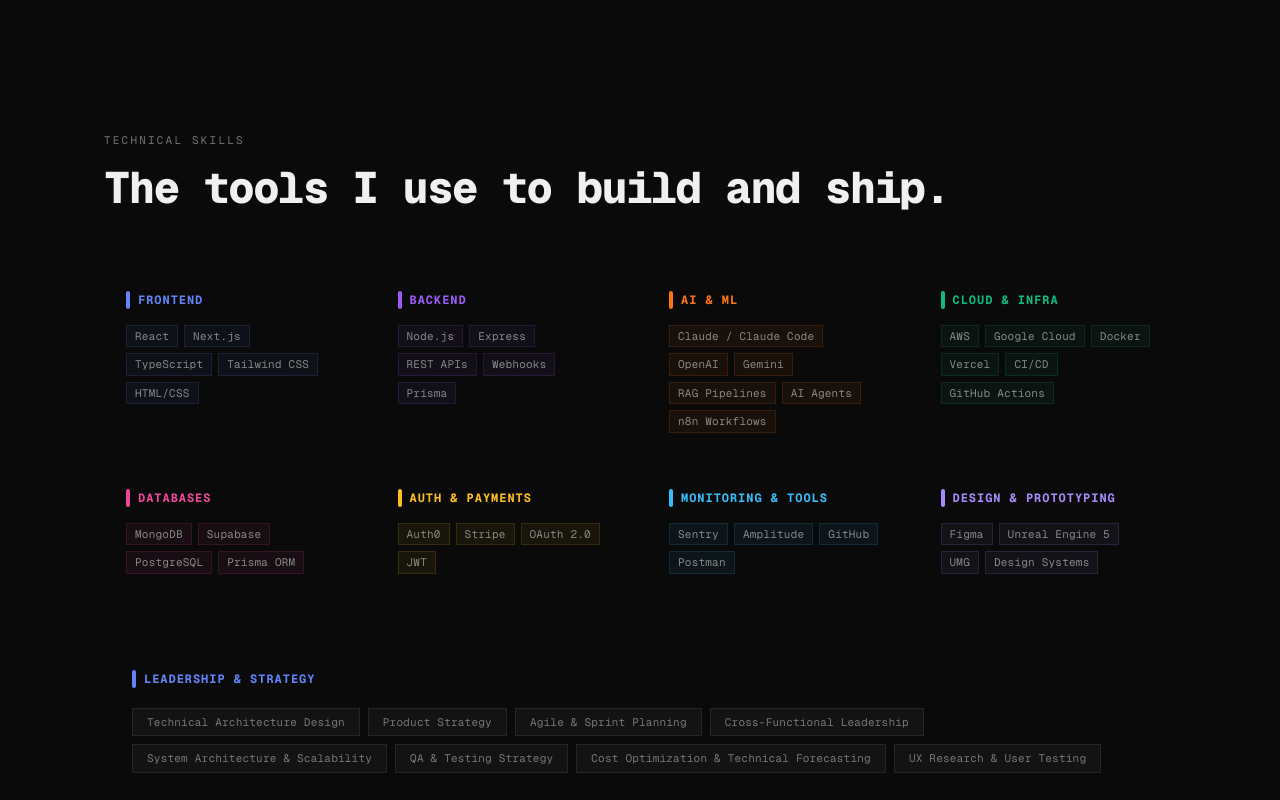
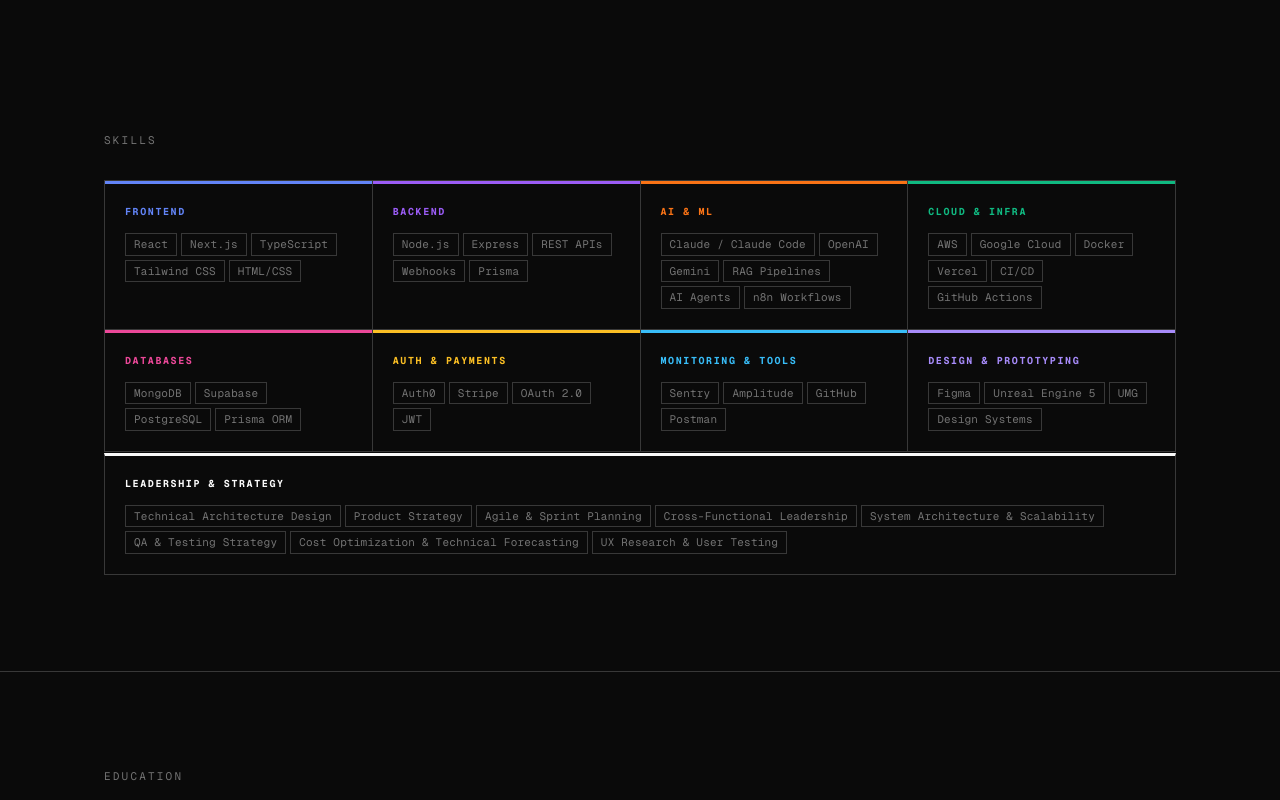
Before and after one commit to Khemby/portfolio, a Next.js app: page / in a window 1280 px wide. Shown: the part 5360-6160 px from the top of the page. Built offline with nearby package versions, Linux system fonts and the light colour scheme.

Commit message:
feat: restyle skills — flat cards, colored top border accents

```diff
--- a/app/components/Skills.tsx
+++ b/app/components/Skills.tsx
@@ -1,51 +1,12 @@
 const skillCategories = [
-  {
-    label: "Frontend",
-    color: "#6284f7",
-    skills: ["React", "Next.js", "TypeScript", "Tailwind CSS", "HTML/CSS"],
-  },
-  {
-    label: "Backend",
-    color: "#9b5cf6",
-    skills: ["Node.js", "Express", "REST APIs", "Webhooks", "Prisma"],
-  },
-  {
-    label: "AI & ML",
-    color: "#f97316",
-    skills: [
-      "Claude / Claude Code",
-      "OpenAI",
-      "Gemini",
-      "RAG Pipelines",
-      "AI Agents",
-      "n8n Workflows",
-    ],
-  },
-  {
-    label: "Cloud & Infra",
-    color: "#10b981",
-    skills: ["AWS", "Google Cloud", "Docker", "Vercel", "CI/CD", "GitHub Actions"],
-  },
-  {
-    label: "Databases",
-    color: "#ec4899",
-    skills: ["MongoDB", "Supabase", "PostgreSQL", "Prisma ORM"],
-  },
-  {
-    label: "Auth & Payments",
-    color: "#fbbf24",
-    skills: ["Auth0", "Stripe", "OAuth 2.0", "JWT"],
-  },
-  {
-    label: "Monitoring & Tools",
-    color: "#38bdf8",
-    skills: ["Sentry", "Amplitude", "GitHub", "Postman"],
-  },
-  {
-    label: "Design & Prototyping",
-    color: "#a78bfa",
-    skills: ["Figma", "Unreal Engine 5", "UMG", "Design Systems"],
-  },
+  { label: "Frontend", color: "#6284f7", skills: ["React", "Next.js", "TypeScript", "Tailwind CSS", "HTML/CSS"] },
+  { label: "Backend", color: "#9b5cf6", skills: ["Node.js", "Express", "REST APIs", "Webhooks", "Prisma"] },
+  { label: "AI & ML", color: "#f97316", skills: ["Claude / Claude Code", "OpenAI", "Gemini", "RAG Pipelines", "AI Agents", "n8n Workflows"] },
+  { label: "Cloud & Infra", color: "#10b981", skills: ["AWS", "Google Cloud", "Docker", "Vercel", "CI/CD", "GitHub Actions"] },
+  { label: "Databases", color: "#ec4899", skills: ["MongoDB", "Supabase", "PostgreSQL", "Prisma ORM"] },
+  { label: "Auth & Payments", color: "#fbbf24", skills: ["Auth0", "Stripe", "OAuth 2.0", "JWT"] },
+  { label: "Monitoring & Tools", color: "#38bdf8", skills: ["Sentry", "Amplitude", "GitHub", "Postman"] },
+  { label: "Design & Prototyping", color: "#a78bfa", skills: ["Figma", "Unreal Engine 5", "UMG", "Design Systems"] },
 ];
 
 const leadershipSkills = [
@@ -61,143 +22,75 @@
 
 export default function Skills() {
   return (
-    <section id="skills">
+    <section id="skills" style={{ background: "#0a0a0a", borderBottom: "1px solid #383838" }}>
       <div className="section">
-        {/* Header */}
-        <div style={{ marginBottom: 56 }}>
-          <div className="section-label" style={{ marginBottom: 16 }}>
-            Technical Skills
-          </div>
-          <h2
-            style={{
-              fontSize: "clamp(28px, 4vw, 44px)",
-              fontWeight: 800,
-              letterSpacing: "-0.035em",
-              color: "#f0f0f2",
-              lineHeight: 1.1,
-            }}
-          >
-            The tools I use to{" "}
-            <span className="gradient-text">build and ship.</span>
-          </h2>
-        </div>
+        <div className="section-label">Skills</div>
 
-        {/* Technical skill grid */}
+        {/* Category grid */}
         <div
           style={{
             display: "grid",
-            gridTemplateColumns: "repeat(auto-fill, minmax(220px, 1fr))",
-            gap: 14,
-            marginBottom: 48,
+            gridTemplateColumns: "repeat(auto-fill, minmax(240px, 1fr))",
+            gap: 1,
+            background: "#383838",
+            border: "1px solid #383838",
+            marginBottom: 1,
           }}
         >
           {skillCategories.map((cat) => (
             <div
               key={cat.label}
-              className="card"
-              style={{ padding: "22px 22px 20px" }}
-            >
-              {/* Category header */}
-              <div
               style={{
-                  display: "flex",
-                  alignItems: "center",
-                  gap: 8,
-                  marginBottom: 16,
+                background: "#0a0a0a",
+                padding: "20px",
+                borderTop: `3px solid ${cat.color}`,
               }}
             >
               <div
                 style={{
-                    width: 4,
-                    height: 18,
-                    borderRadius: 2,
-                    backgroundColor: cat.color,
-                    flexShrink: 0,
-                  }}
-                />
-                <span
-                  style={{
-                    fontSize: 12,
+                  fontSize: 10,
+                  letterSpacing: "0.16em",
+                  textTransform: "uppercase",
+                  color: cat.color,
+                  marginBottom: 14,
                   fontWeight: 700,
-                    color: cat.color,
-                    fontFamily: "var(--font-geist-mono)",
-                    letterSpacing: "0.08em",
-                    textTransform: "uppercase",
                 }}
               >
                 {cat.label}
-                </span>
               </div>
-
-              {/* Skill pills */}
-              <div style={{ display: "flex", flexWrap: "wrap", gap: 6 }}>
+              <div style={{ display: "flex", flexWrap: "wrap", gap: 4 }}>
                 {cat.skills.map((skill) => (
-                  <span
-                    key={skill}
-                    className="tag"
-                    style={{
-                      backgroundColor: `${cat.color}10`,
-                      border: `1px solid ${cat.color}22`,
-                      color: "#888",
-                    }}
-                  >
-                    {skill}
-                  </span>
+                  <span key={skill} className="tag">{skill}</span>
                 ))}
               </div>
             </div>
           ))}
         </div>
 
-        {/* Leadership & soft skills */}
-        <div
-          className="card"
-          style={{ padding: "28px 28px 24px" }}
-        >
+        {/* Leadership card */}
         <div
           style={{
-              display: "flex",
-              alignItems: "center",
-              gap: 8,
-              marginBottom: 20,
+            background: "#0a0a0a",
+            border: "1px solid #383838",
+            padding: "20px",
+            borderTop: "3px solid #fafafa",
           }}
         >
           <div
             style={{
-                width: 4,
-                height: 18,
-                borderRadius: 2,
-                backgroundColor: "#6284f7",
-                flexShrink: 0,
-              }}
-            />
-            <span
-              style={{
-                fontSize: 12,
+              fontSize: 10,
+              letterSpacing: "0.16em",
+              textTransform: "uppercase",
+              color: "#fafafa",
+              marginBottom: 14,
               fontWeight: 700,
-                color: "#6284f7",
-                fontFamily: "var(--font-geist-mono)",
-                letterSpacing: "0.08em",
-                textTransform: "uppercase",
             }}
           >
-              Leadership &amp; Strategy
-            </span>
+            Leadership & Strategy
           </div>
-          <div style={{ display: "flex", flexWrap: "wrap", gap: 8 }}>
+          <div style={{ display: "flex", flexWrap: "wrap", gap: 4 }}>
             {leadershipSkills.map((skill) => (
-              <span
-                key={skill}
-                className="tag"
-                style={{
-                  backgroundColor: "rgba(255,255,255,0.04)",
-                  border: "1px solid rgba(255,255,255,0.08)",
-                  color: "#777",
-                  padding: "5px 14px",
-                }}
-              >
-                {skill}
-              </span>
+              <span key={skill} className="tag">{skill}</span>
             ))}
           </div>
         </div>
```
Lines whose indentation alone changed are shown as unchanged.
